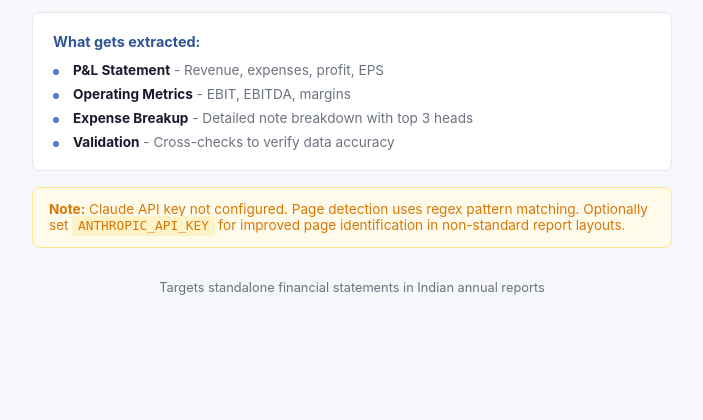
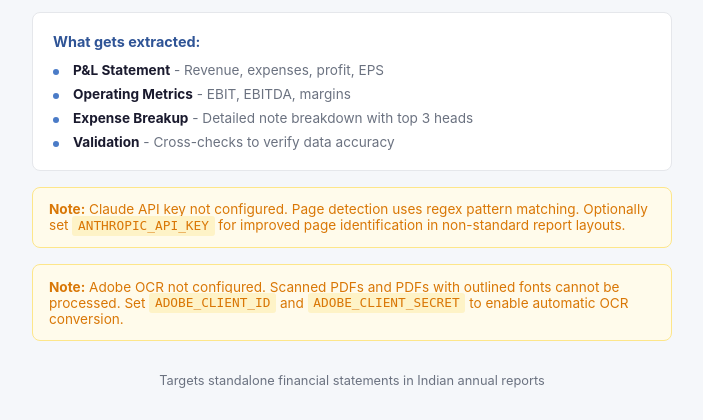
Before and after one commit to adityamurali96-dot/Annual_report_extractor_for_TP, a FastAPI app: page / in a window 1280 px wide. Shown: the part 425-845 px from the top of the page, without its empty margins (288-991 px from the left). Before the commit the page ends 720 px from the top, so only its background shows below. Run offline with FastAPI, Linux system fonts and the light colour scheme.

Commit message:
Fix PDF classification for vector-outlined PDFs and add comprehensive error diagnostics
Problems fixed:
1. classify_pdf() checked images BEFORE vectors — vector-outlined PDFs
   with small decorative images (logos, borders) were misclassified as
   "scanned" and the image check's `continue` skipped the vector check
   entirely. Now vector check runs first, and only large images (>50KB)
   count as scanned pages.

2. Vector detection threshold lowered from 50KB to 30KB to catch
   borderline cases where content streams are smaller.

3. Text threshold tightened from 40% to 50% — a PDF where only 40% of
   sampled pages have text was being called "text" when it's really a
   problem PDF with some text-based front matter.

4. Added fallback: if <30% of pages have text and no images/vectors
   detected, classify as vector_outlined instead of text (catches edge
   cases where content streams are just under the threshold).

Error message improvements:
- "Could not find P&L" error now includes: PDF type detected, whether
  Adobe OCR was tried, whether Adobe is configured, all methods tried
  (Claude API, regex, content scoring), and accumulated warnings.
- "Could not extract P&L items" error now explains whether the issue is
  the PDF type, missing Adobe config, or unsupported table layout.
- Claude parser empty-pages error now mentions vector-outlined PDFs as
  a possible cause and lists all three solutions (Adobe OCR, Tesseract,
  text-based PDF).
- RuntimeError from Adobe SDK (missing credentials, missing SDK) now
  surfaces as HTTP 500 with the actual message instead of generic error.
- Health endpoint now reports adobe_ocr_configured status.
- Frontend shows warning when Adobe OCR is not configured.

https://claude.ai/code/session_011bXkqjXy7wLEaw2UGX1EtY

```diff
--- a/app/main.py
+++ b/app/main.py
@@ -54,16 +54,23 @@ def _cleanup_old_files(max_age_seconds: int = 3600):
 @app.get("/", response_class=HTMLResponse)
 async def index(request: Request):
     """Serve the upload page."""
+    from app.adobe_converter import is_adobe_available
     return templates.TemplateResponse("index.html", {
         "request": request,
         "has_api_key": bool(ANTHROPIC_API_KEY),
+        "has_adobe_ocr": is_adobe_available(),
     })
 
 
 @app.get("/health")
 async def health():
     """Health check for Railway."""
-    return {"status": "ok", "api_key_configured": bool(ANTHROPIC_API_KEY)}
+    from app.adobe_converter import is_adobe_available
+    return {
+        "status": "ok",
+        "api_key_configured": bool(ANTHROPIC_API_KEY),
+        "adobe_ocr_configured": is_adobe_available(),
+    }
 
 
 @app.post("/extract")
@@ -133,11 +140,21 @@ async def extract(files: List[UploadFile] = File(...)):
             })
         except ValueError as e:
             # ValueError = known failures (no P&L found, no tables, etc.)
+            # These already contain comprehensive diagnostic info
             logger.warning(f"[{job_id}] Known failure for {file.filename}: {e}")
             if pdf_path.exists():
                 pdf_path.unlink()
             raise HTTPException(
                 422,
+                f"{file.filename}: {str(e)}"
+            ) from e
+        except RuntimeError as e:
+            # RuntimeError = configuration issues (missing SDK, bad credentials)
+            logger.error(f"[{job_id}] Configuration error for {file.filename}: {e}")
+            if pdf_path.exists():
+                pdf_path.unlink()
+            raise HTTPException(
+                500,
                 f"{file.filename}: {str(e)}"
             ) from e
         except Exception as e:
@@ -146,7 +163,7 @@ async def extract(files: List[UploadFile] = File(...)):
                 pdf_path.unlink()
             raise HTTPException(
                 500,
-                f"{file.filename}: An unexpected error occurred. "
+                f"{file.filename}: An unexpected error occurred ({type(e).__name__}). "
                 f"Please try a different PDF or contact support."
             ) from e
         finally:
@@ -330,10 +347,53 @@ def _run_extraction(pdf_path: str, job_id: str) -> dict:
             logger.info(f"[{job_id}] Content scoring found P&L at page {scored_pages.get('pnl', '?')}")
 
     if "pnl" not in pages:
-        raise ValueError(
-            "Could not find a P&L (Statement of Profit and Loss) page. "
-            "Please ensure the PDF is an annual report with financial statements."
+        # Build a comprehensive error message explaining what was tried
+        _diag_parts = []
+        _diag_parts.append(
+            "Could not find a P&L (Statement of Profit and Loss) page."
         )
+        _diag_parts.append(f"PDF type detected: {pdf_type}.")
+
+        if pdf_type in ("scanned", "vector_outlined"):
+            type_label = {
+                "scanned": "scanned/image-based",
+                "vector_outlined": "vector-outlined (fonts converted to shapes)",
+            }.get(pdf_type, pdf_type)
+            if converted_pdf_path:
+                _diag_parts.append(
+                    f"Adobe OCR was used to convert this {type_label} PDF, "
+                    f"but the converted text still did not contain recognizable "
+                    f"financial statement titles."
+                )
+            elif is_adobe_available():
+                _diag_parts.append(
+                    f"This PDF is {type_label} and Adobe OCR conversion failed. "
+                    f"The original PDF has no extractable text for page identification."
+                )
+            else:
+                _diag_parts.append(
+                    f"This PDF is {type_label} — text cannot be extracted directly. "
+                    f"Adobe OCR API is not configured. "
+                    f"Set ADOBE_CLIENT_ID and ADOBE_CLIENT_SECRET environment variables "
+                    f"to enable automatic conversion of non-text PDFs."
+                )
+        else:
+            _diag_parts.append(
+                "The PDF appears to be text-based but no financial statement "
+                "titles were found by any identification method."
+            )
+
+        methods_tried = ["Claude API"] if ANTHROPIC_API_KEY else []
+        methods_tried.append("regex title matching")
+        methods_tried.append("content-based scoring")
+        _diag_parts.append(
+            f"Methods tried: {', '.join(methods_tried)}."
+        )
+
+        if warnings:
+            _diag_parts.append(f"Warnings: {'; '.join(warnings)}")
+
+        raise ValueError(" ".join(_diag_parts))
 
     # ------------------------------------------------------------------
     # Step 1b: Check for multiple standalone P&L candidates and warn
@@ -384,10 +444,29 @@ def _run_extraction(pdf_path: str, job_id: str) -> dict:
             logger.warning(f"[{job_id}] pymupdf4llm fallback also failed: {e2}")
 
     if not pnl or not pnl.get('items'):
-        raise ValueError(
-            f"Could not extract any P&L line items from page {pages['pnl']}. "
-            f"The PDF table structure may not be supported."
-        )
+        _extract_diag = [
+            f"Could not extract any P&L line items from page {pages['pnl'] + 1}.",
+            f"PDF type: {pdf_type}.",
+        ]
+        if converted_pdf_path:
+            _extract_diag.append(
+                "Adobe OCR was used to convert the PDF, but the table structure "
+                "could not be parsed by either Docling or pymupdf4llm."
+            )
+        elif pdf_type in ("scanned", "vector_outlined"):
+            _extract_diag.append(
+                "The PDF has no extractable text. Table extraction requires "
+                "readable text. Configure Adobe OCR (ADOBE_CLIENT_ID / "
+                "ADOBE_CLIENT_SECRET) to convert this PDF automatically."
+            )
+        else:
+            _extract_diag.append(
+                "Both Docling and pymupdf4llm failed to extract tables. "
+                "The PDF table layout may be unsupported."
+            )
+        if warnings:
+            _extract_diag.append(f"Warnings: {'; '.join(warnings)}")
+        raise ValueError(" ".join(_extract_diag))
 
     if company_name:
         pnl['company'] = company_name
--- a/templates/index.html
+++ b/templates/index.html
@@ -48,6 +48,11 @@
                 {% if not has_api_key %}
                 <div class="warning-box">
                     <strong>Note:</strong> Claude API key not configured. Page detection uses regex pattern matching. Optionally set <code>ANTHROPIC_API_KEY</code> for improved page identification in non-standard report layouts.
+                </div>
+                {% endif %}
+                {% if not has_adobe_ocr %}
+                <div class="warning-box">
+                    <strong>Note:</strong> Adobe OCR not configured. Scanned PDFs and PDFs with outlined fonts cannot be processed. Set <code>ADOBE_CLIENT_ID</code> and <code>ADOBE_CLIENT_SECRET</code> to enable automatic OCR conversion.
                 </div>
                 {% endif %}
             </div>
```
Also changed, not shown: app/claude_parser.py (+8 -4 lines), app/pdf_utils.py (+46 -15 lines).
